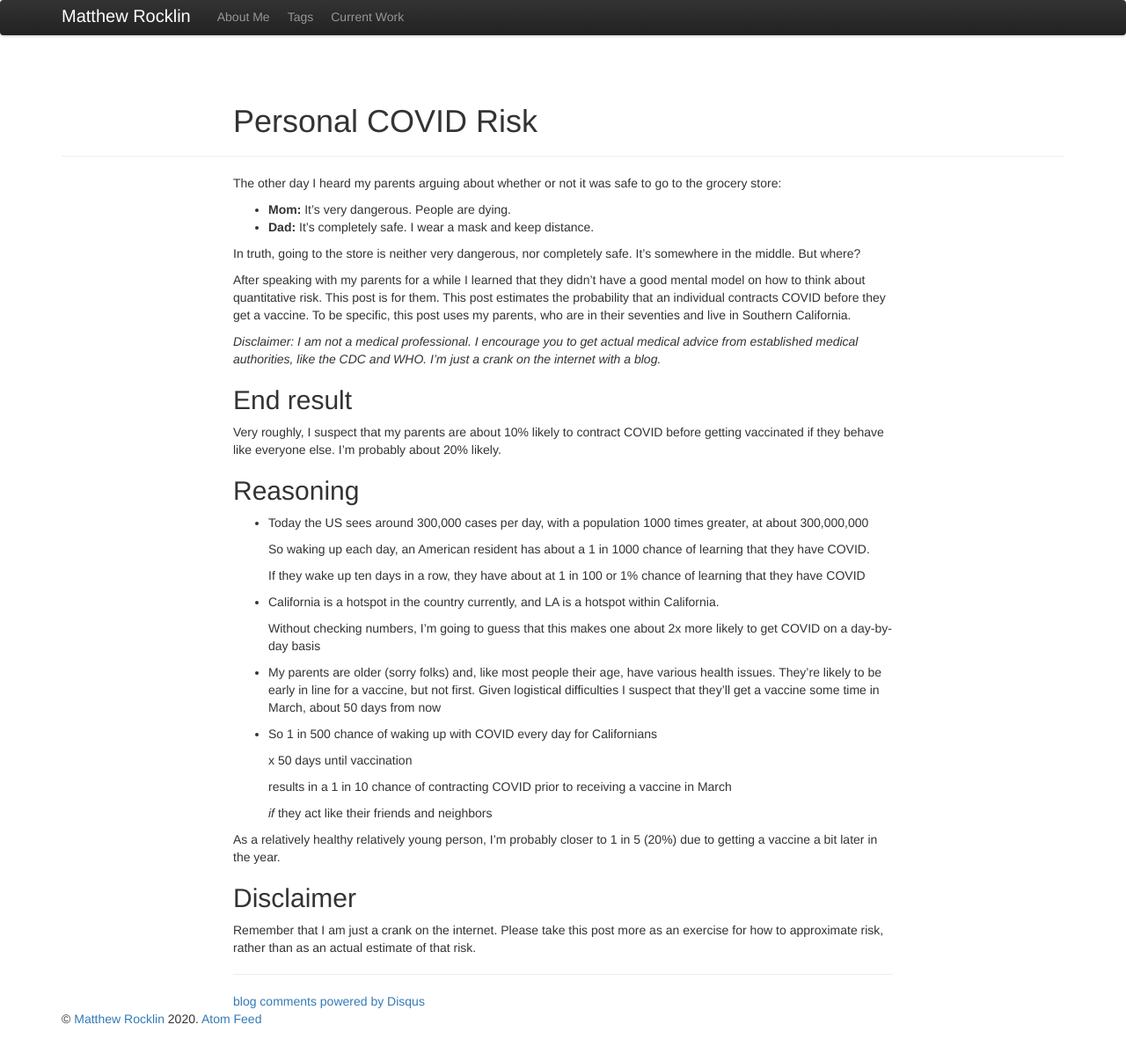
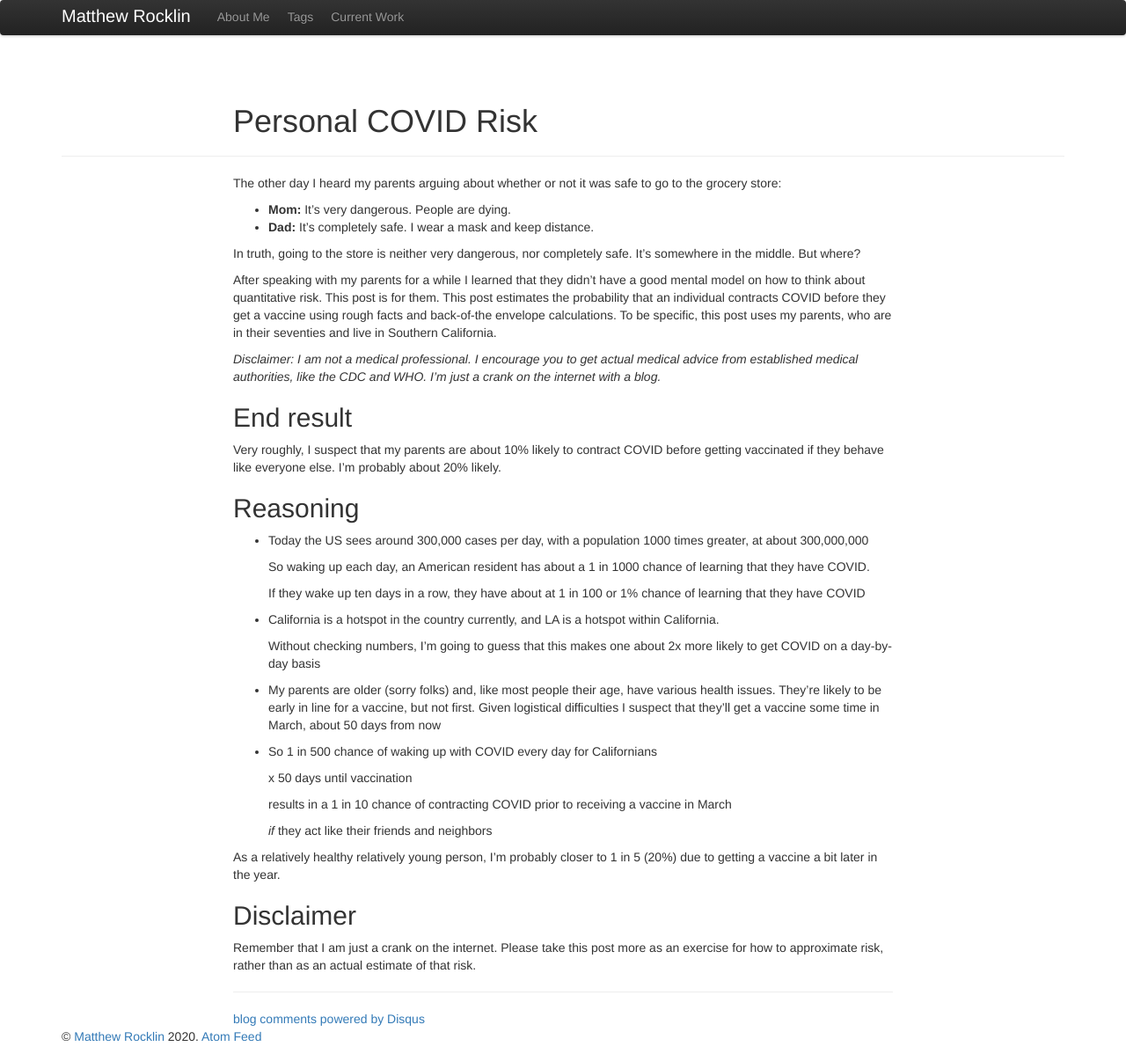
Before and after one commit to besyskymnbk/blog, a Jekyll site: the page built from _posts/work/2021-01-14-personal-covid-risk.md, in a window 1280 px wide. Shown: the whole page at 88% size. Built offline with Jekyll 4.4.1, drawn with Linux system fonts in a browser that asks for light colours; comment, search, counter and statistics services are not loaded.

Commit message:
estimation

```diff
--- a/_posts/work/2021-01-14-personal-covid-risk.md
+++ b/_posts/work/2021-01-14-personal-covid-risk.md
@@ -19,7 +19,8 @@ It's somewhere in the middle.  But where?
 After speaking with my parents for a while I learned that they didn't have a
 good mental model on how to think about quantitative risk.  This post is for them.
 This post estimates the probability that an individual contracts
-COVID before they get a vaccine.  To be specific, this post uses my parents,
+COVID before they get a vaccine using rough facts and back-of-the envelope calculations.
+To be specific, this post uses my parents,
 who are in their seventies and live in Southern California.
 
 *Disclaimer: I am not a medical professional.
```
